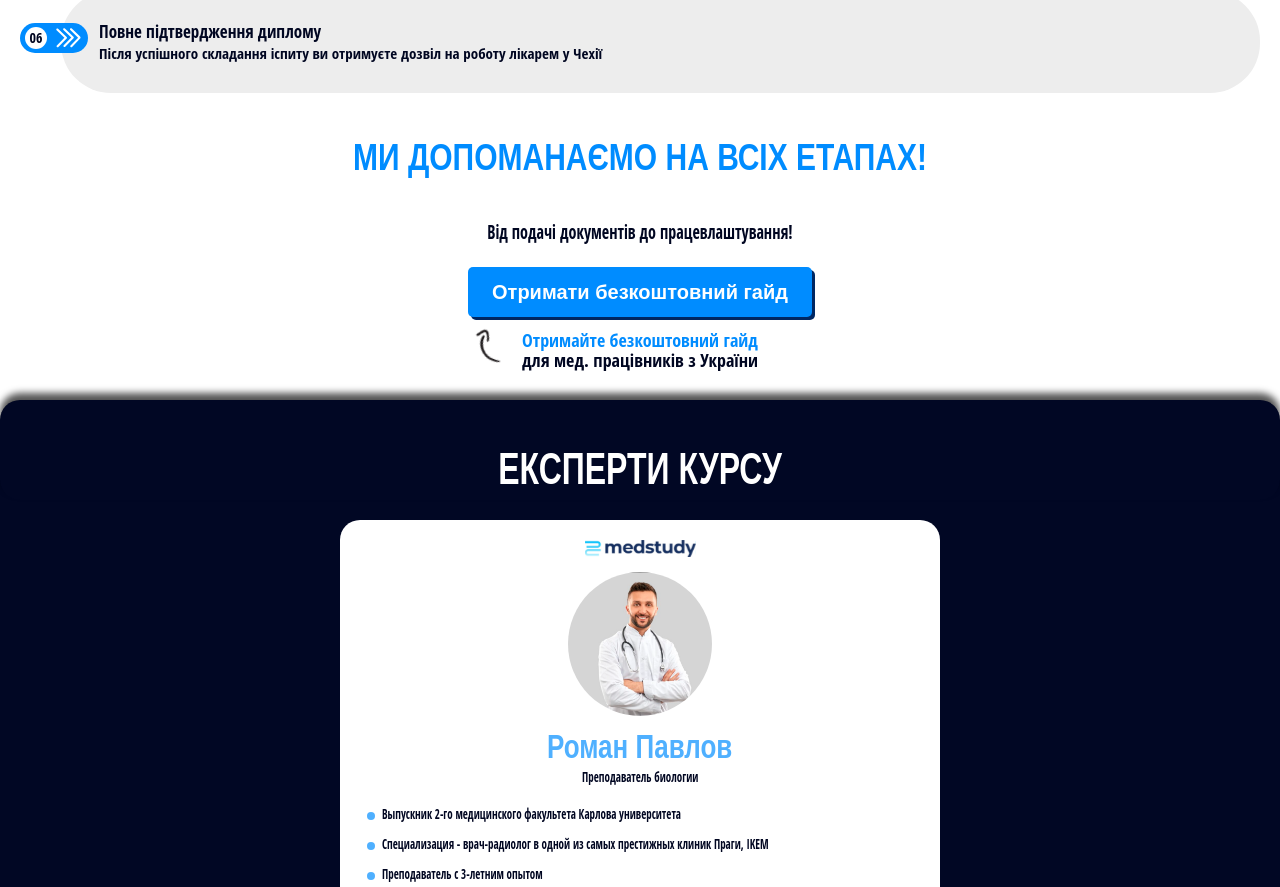
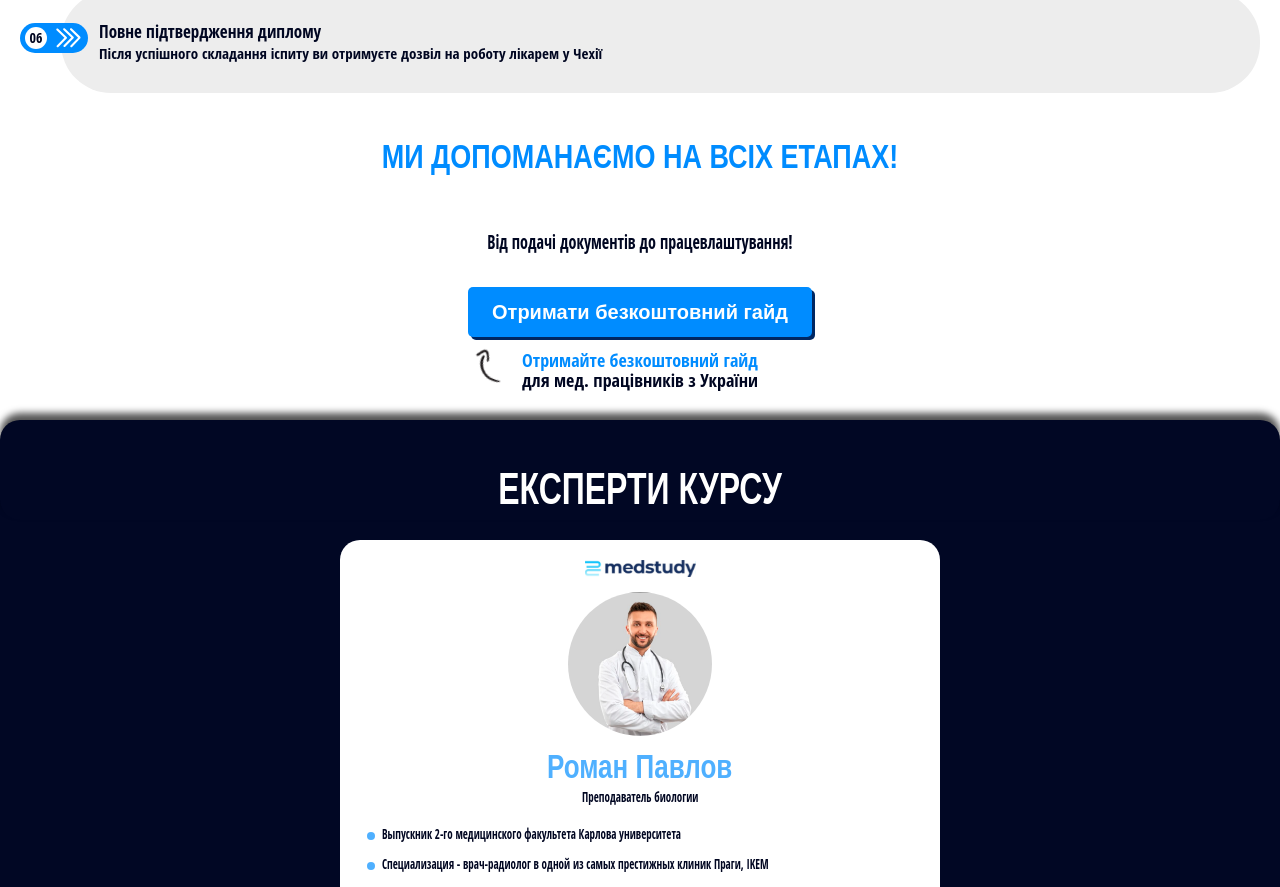
Before and after one commit to TokhtarYuri/preparation_for_approval, a React (Create React App) app: page / in a window 1280 px wide. Shown: the part 2130-3017 px from the top of the page. Built offline with nearby package versions, Linux system fonts and the light colour scheme.

Commit message:
stageTitle

```diff
--- a/src/components/blocks/StagesOfApproval/StagesOfApproval.module.css
+++ b/src/components/blocks/StagesOfApproval/StagesOfApproval.module.css
@@ -21,7 +21,7 @@
   min-height: 84px;
   margin-top: 55px;
   padding: 0 30px;
-  font-size: 30px;
+  font-size: 27px;
   font-weight: 600;
   line-height: 30px;
   transform: scaleY(1.2);
@@ -38,7 +38,7 @@
 .helpDescription {
   font-size: 16px;
   font-weight: 600;
-  line-height: 0px;
+  line-height: 20px;
   transform: scaleY(1.2);
 }
 
```
